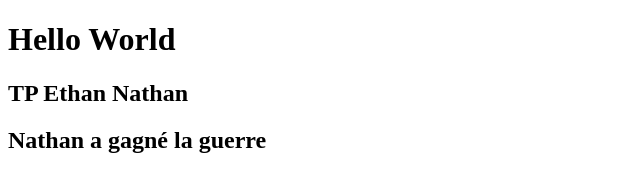
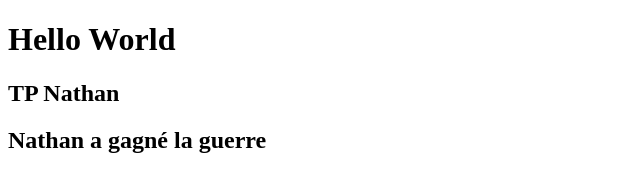
Before and after one commit to EthanDahanORT/TD4, a plain HTML site: page index.html in a window 1280 px wide. Shown: the whole page, without its empty margins (0-640 px from the left). Drawn offline with Linux system fonts and the light colour scheme.

Commit message:
nathan a gagné

```diff
--- a/index.html
+++ b/index.html
@@ -3,7 +3,7 @@
 <html>
 
 <h1>Hello World</h1>
-<h2>TP Ethan Nathan</h2>
+<h2>TP Nathan</h2>
 <h2>Nathan a gagné la guerre</h2>
 
 </html>
```
